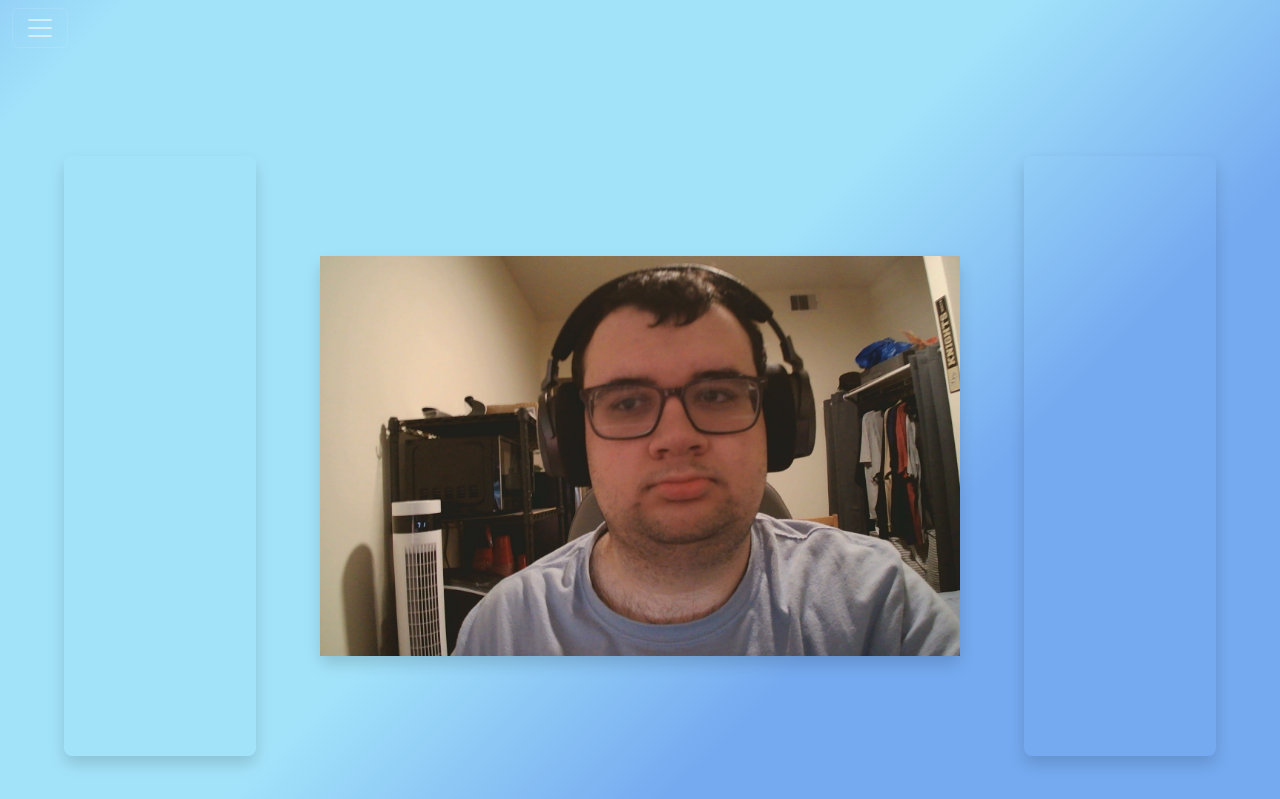
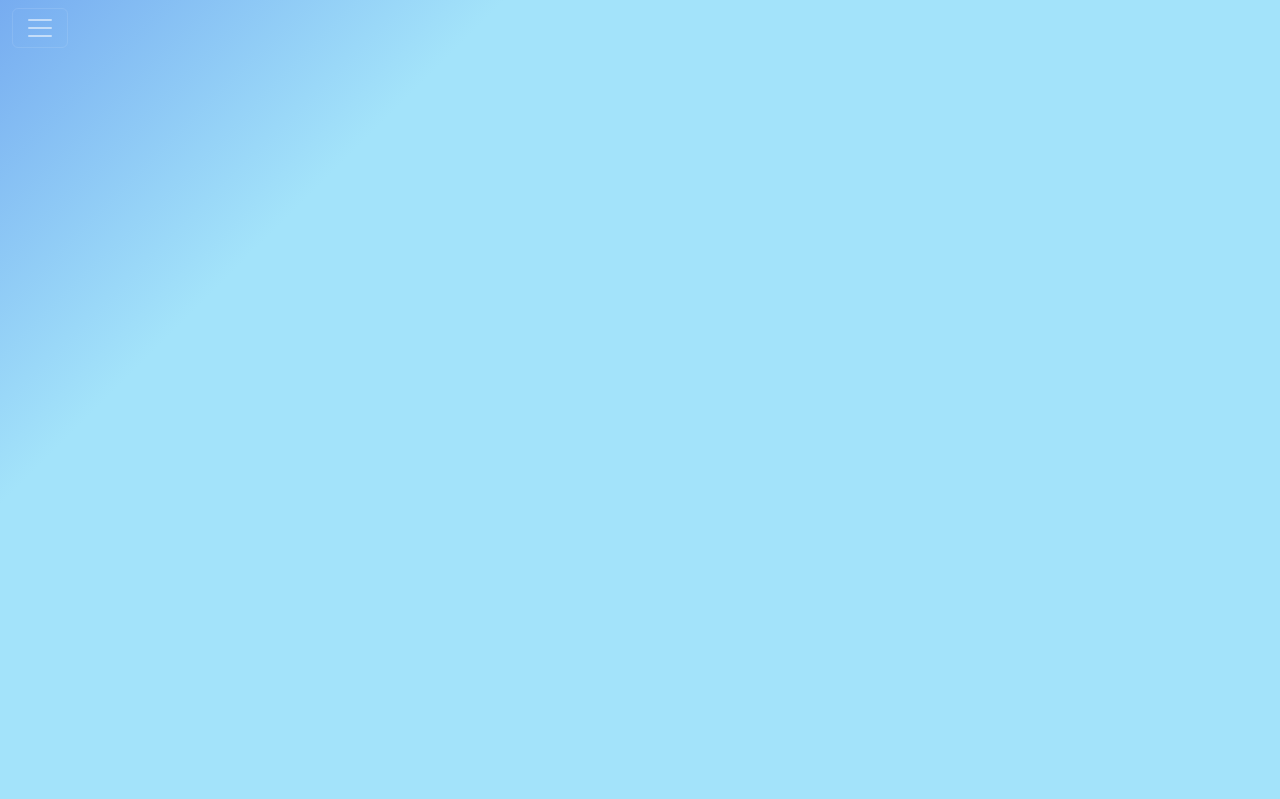
Before and after one commit to cala28124-sketch/portfolio-project, a React app: page / in a window 1280 px wide. Shown: the top 799 px of the page. Built offline with nearby package versions, Linux system fonts and the light colour scheme; the HTML template or start-up script is replaced by a standard one; a web font is replaced by a local one.

Commit message:
navbar-fix,background-tuning,sun-start

```diff
--- a/src/App.css
+++ b/src/App.css
@@ -133,12 +133,15 @@ body.no-scroll {
         #A3E3FA,
         #A3E3FA,
         #A3E3FA,
+        #A3E3FA,
         #75AAF0,
         #75AAF0,
         #75AAF0,
+        /* sunset colors
         #B84E7B,
         #B84E7B,
         #FF8A8A,
+        */
         #5F3A8A,
         #1C1F4A,
         #0E122B,
@@ -146,21 +149,25 @@ body.no-scroll {
         #0E122B,
         #1C1F4A,
          #5F3A8A,
+         /* sunset color
          #FF8A8A,
          #B84E7B,
          #B84E7B,
+         */
          #75AAF0,
          #75AAF0,
          #75AAF0,
+         #A3E3FA,
          #A3E3FA,
          #A3E3FA,
         #A3E3FA,
         #75AAF0
 
 
+
     );
   background-size: 400% 400%;
-  animation: gradient 120s ease infinite;
+  animation: gradient 10s ease infinite;
 
   height: 200vh
 
@@ -181,8 +188,51 @@ body.no-scroll {
 }
 
 body {
-  overflow-x: hidden;
-  height: 500vh;
+  overflow: hidden;
+  background: linear-gradient(
+        -45deg,
+
+        #75AAF0,
+        #A3E3FA,
+        #A3E3FA,
+        #A3E3FA,
+        #A3E3FA,
+        #75AAF0,
+        #75AAF0,
+        #75AAF0,
+        /* sunset colors
+        #B84E7B,
+        #B84E7B,
+        #FF8A8A,
+        */
+        #5F3A8A,
+        #1C1F4A,
+        #0E122B,
+        #0E122B,
+        #0E122B,
+        #1C1F4A,
+         #5F3A8A,
+         /* sunset color
+         #FF8A8A,
+         #B84E7B,
+         #B84E7B,
+         */
+         #75AAF0,
+         #75AAF0,
+         #75AAF0,
+         #A3E3FA,
+         #A3E3FA,
+         #A3E3FA,
+        #A3E3FA,
+        #75AAF0
+
+
+
+    );
+  background-size: 400% 400%;
+  animation: gradient 240s ease-in-out infinite;
+
+  height: 200vh
 }
 
 @keyframes gradient {
@@ -193,28 +243,56 @@ body {
 
 
     100% {
-        background-position: 100% 100%;
-
+      background-position: 100% 100%;
     }
 
 
 
 }
 
+.dot {
+  position: absolute;
+  height: 200px;
+  width: 200px;
+  background-color: yellow;
+  border-radius: 50%;
+  display: inline-block;
+  animation: movedot 240s linear infinite;
 
+}
+
+@keyframes movedot {
+
+  0% {
+
+    transform: translate(0vw, 100vh);
+  }
+  50% {
+
+    transform: translate(45vw, 0vh);
+  }
+
+  100% {
+    transform: translate(100vw, 100vh);
+  }
+}
 .navbar-image-space{
-  margin-left: 5%;
+  position: relative;
+  left: 30%;
 }
 
 .navbar-image-initial{
-  margin-left: 25%;
+  position: relative;
+  left: 25%;
 }
 
 .navbar-space-initial{
+  position: relative;
   margin-left: 5%;
 }
 
 .navbar-space{
+  position: relative;
   margin-left:5%;
 }
 
@@ -263,13 +341,20 @@ body {
 }
 
 .nav-text{
+
   text-decoration: none;
   color:white;
+  left: 25%;
 }
 
 .navbar-image{
-  margin-left: 1%;
+  position: relative;
+  left: 31%;
 
+}
+.nav-image2{
+  position: relative;
+  left: 32%
 }
 .skip-button{
   width: 50px;
--- a/src/App.tsx
+++ b/src/App.tsx
@@ -8,7 +8,7 @@ import Dropbox from "./components/dropbox.tsx";
 function App() {
   const [Videoshow, setStop] = useState(false);
   const [Menushow, setMenu] = useState(true);
-  const [navtoggle, setnav] = useState(false);
+  const [navtoggle, setnav] = useState(true);
   const [interactiveText, setInteractiveText] = useState(false);
 
   const menuClick = () => {
@@ -22,7 +22,6 @@ function App() {
 
   return (
     <>
-      <div className="sky-background">
       <Navbar
         menuclick={menuClick}
         menuSkip={menuSkip}
@@ -33,85 +32,7 @@ function App() {
         setVideoshow={setStop}
       />
       <div className="cloud" />
-        <div className="d-flex justify-content-center align-items-center vh-100">
-          <div className="color_box rounded-3 box-left shadow "></div>
-          <div className="color_box rounded-3 w-50 h-50 shadow ">
-            {Videoshow && (
-              <>
-                <video className="box-full" src="/mevideo.mp4" autoPlay />
-                <button
-                  className="navbar-toggler nav-text skip-button"
-                  type="button"
-                  data-bs-toggle="collapse"
-                  data-bs-target="#navbarToggleExternalContent"
-                  aria-controls="navbarToggleExternalContent"
-                  aria-expanded="false"
-                  aria-label="Toggle navigation"
-                  onClick={() => {
-                    menuSkip();
-                    setTimeout(() => {
-                      setnav(true);
-                    }, 6500);
-                  }}
-                >
-                  <img className="skip-button" src="/test_logo.webp"></img>
-                </button>
-              </>
-            )}
-            {Menushow && (
-              <img
-                className="box-full"
-                src="/mevideoimage.jpg"
-                alt="its me!"
-              ></img>
-            )}
-            {interactiveText && (
-              <img className="box-full" src="/test_logo.webp"></img>
-            )}
-          </div>
-          <div className="color_box rounded-3 box-right shadow ">
-            {Videoshow && (
-              <video className="box-full" src="/hand2.mp4" autoPlay muted />
-            )}
-          </div>
-        </div>
-
-        <div className="testbox">
-          <div className="viewport-text">
-            <h1>Welcome to My Portfolio</h1>
-            Overall, the activity I performed at this volunteering opportunity
-            was split into two parts- the set up, and the duration of the event.
-            At the beginning we had set up for the charity auction, setting
-            tables, putting out what was to be sold, etc. Afterwards, we helped
-            out with handling guests, and making sure the event ran smoothly.
-            For this event, I feel it was heavily worthwhile to go as I think
-            Annabelle's closet supports a wonderful cause. This is helping those
-            facing domestic abuse escape from their circumstances, and remake
-            their life once they have done so. I feel from this, as its one of
-            my first community service events I have gone to in my time here at
-            UCF, I have learned the importance of going out to help with
-            community service, and the good it can bring. At the same time it
-            also feels fulfilling to know that I was able to help, and assist an
-            organization wanting to do good in the world. At the end of the day,
-            I feel it important to keep in mind the good service you can bring
-            to the community when helping others, and how much it can mean to
-            people when volunteers come out to help them with activities like
-            this
-          </div>
-        </div>
-        <img
-          className="viewport-image"
-          src="headshotme.jpg"
-          alt="thats me fr"
-        />
-      </div>
-      <div className="floor-background">
-        <Dropbox
-          Text={
-            "Welcome to the Career Page! Here, you can explore various career opportunities and resources to help you advance in your professional journey. Whether you're looking for job listings, career advice, or networking tips, we've got you covered. Start your journey towards a fulfilling career today!"
-          }
-        />
-      </div>
+      <div className="dot"></div>
     </>
   );
 }
--- a/src/components/Navbar.tsx
+++ b/src/components/Navbar.tsx
@@ -96,7 +96,7 @@ const Navbar = ({
             />
           </a>
           <a
-            className="navbar-brand navbar-image"
+            className="navbar-brand nav-image2"
             href="https://www.coolmathgames.com/"
           >
             <img
```
Also changed, not shown: src/careerapp.tsx (+106 -8 lines). Lines whose indentation alone changed are shown as unchanged.
